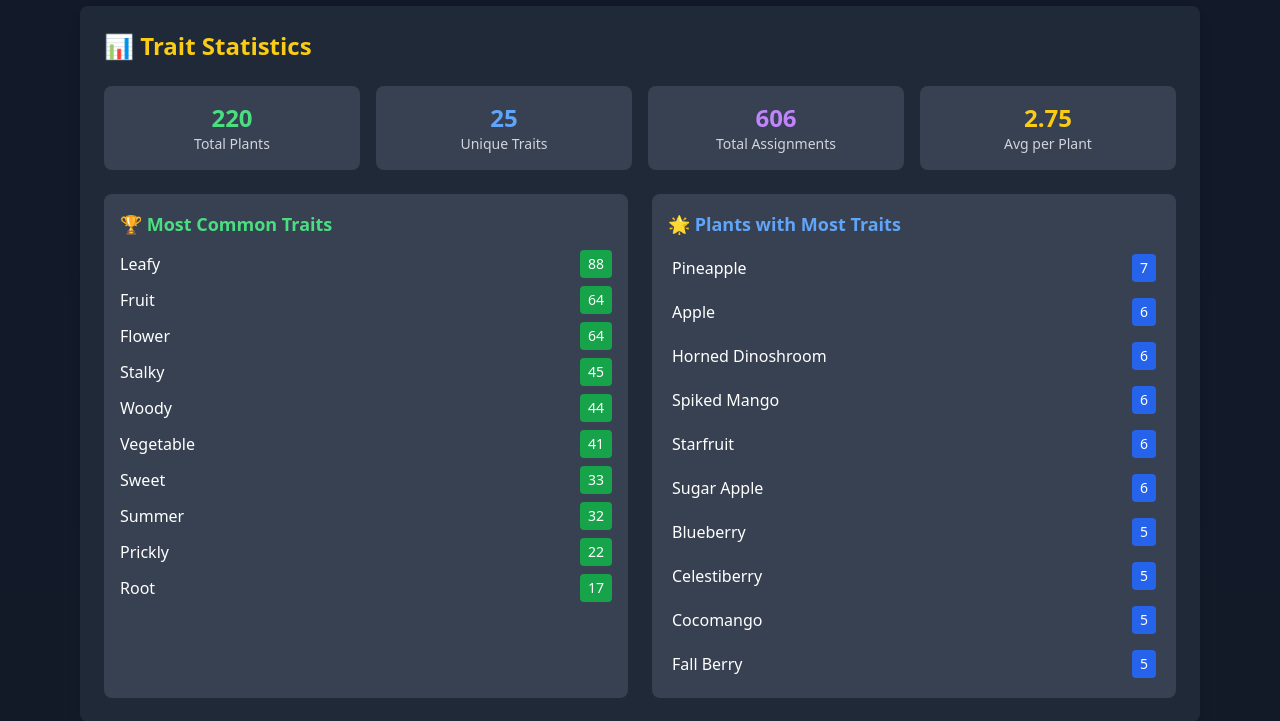
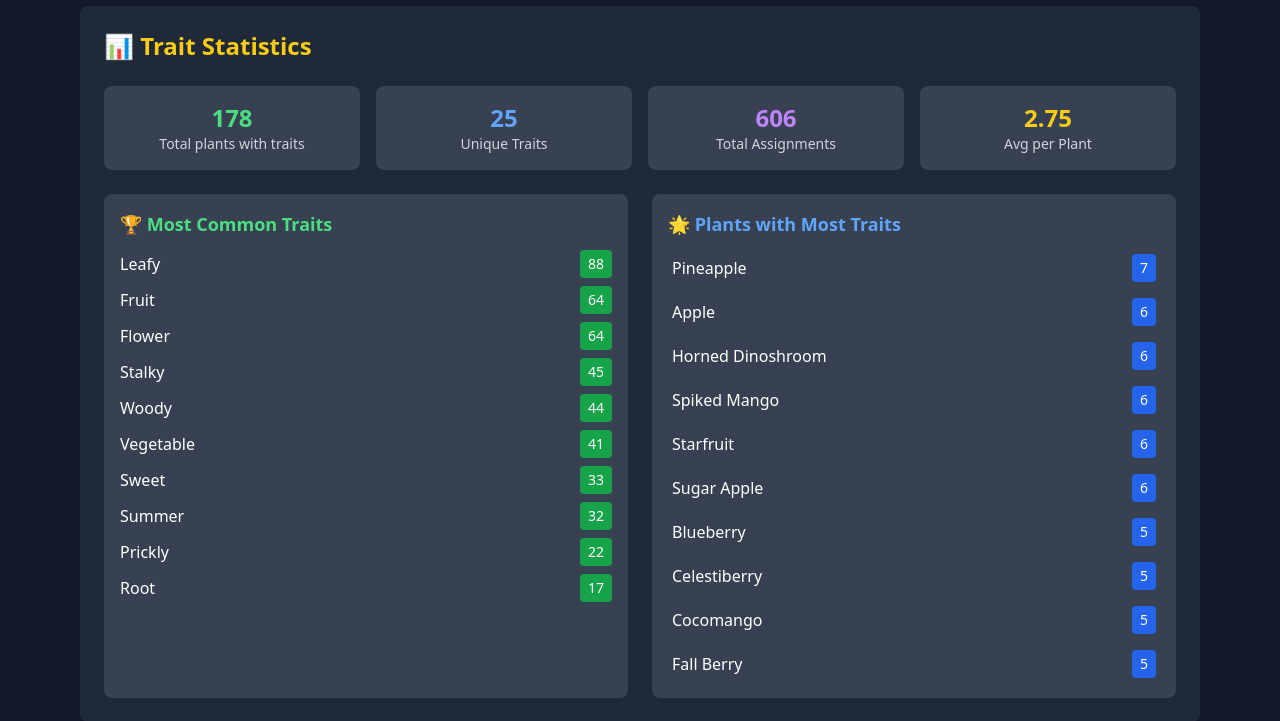
Before and after one commit to NomadWithoutAHome/GrowCaculator-main, a FastAPI app: page /traits in a window 1280 px wide. Shown: the part 744-1465 px from the top of the page. Run offline with FastAPI, Linux system fonts and the light colour scheme; some libraries are stand-ins or nearby versions.

Commit message:
Update traits.html

```diff
--- a/templates/traits.html
+++ b/templates/traits.html
@@ -284,8 +284,8 @@ async function loadTraitStatistics() {
             // Display main stats
             document.getElementById('trait-stats').innerHTML = `
                 <div class="bg-gray-700 p-4 rounded-lg text-center">
-                    <div class="text-2xl font-bold text-green-400">${stats.total_plants}</div>
-                    <div class="text-sm text-gray-300">Total Plants</div>
+                    <div class="text-2xl font-bold text-green-400">178</div>
+                    <div class="text-sm text-gray-300">Total plants with traits</div>
                 </div>
                 <div class="bg-gray-700 p-4 rounded-lg text-center">
                     <div class="text-2xl font-bold text-blue-400">${stats.total_unique_traits}</div>
```
